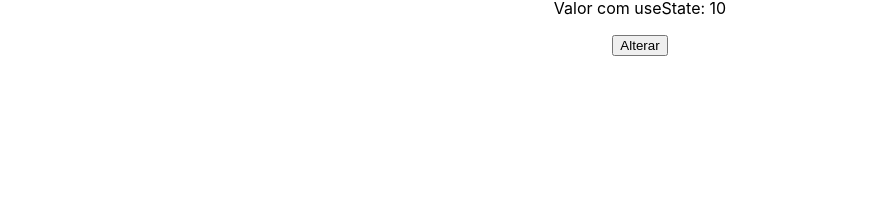
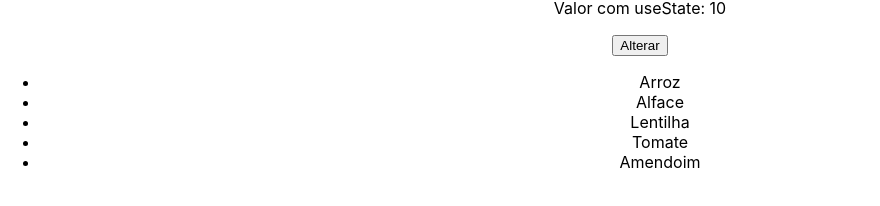
Before and after one commit to carolinakaji/react_estudos, a React (Create React App) app in the folder 2_FUNDAMENTOS/desafio3/: page / in a window 1280 px wide. Shown: the part 900-1106 px from the top of the page, without its empty margins (0-880 px from the left). Built offline with nearby package versions, Linux system fonts and the light colour scheme.

Commit message:
renderizando lista - map

```diff
--- a/2_FUNDAMENTOS/desafio3/src/App.js
+++ b/2_FUNDAMENTOS/desafio3/src/App.js
@@ -1,5 +1,6 @@
 import './App.css';
 import Img2 from './assets/img2.jpg'
+import ListRender from './components/ListRender';
 import ManageData from './components/ManageData';
 
 function App() {
@@ -21,6 +22,10 @@
       <div>
         <ManageData />
       </div>
+      {/* Render List*/}
+      <div>
+        <ListRender />
+      </div>
     </div>
   );
 }
--- /dev/null
+++ b/2_FUNDAMENTOS/desafio3/src/components/ListRender.js
@@ -0,0 +1,16 @@
+import React, { useState } from 'react';
+
+const ListRender = () => {
+  const [list] = useState(['Arroz', 'Alface', 'Lentilha', 'Tomate', 'Amendoim'])
+  return (
+    <div>
+      <ul>
+        {list.map((item) => (
+          <li>{item}</li>
+        ))}
+      </ul>
+    </div>
+  )
+}
+
+export default ListRender;
```
